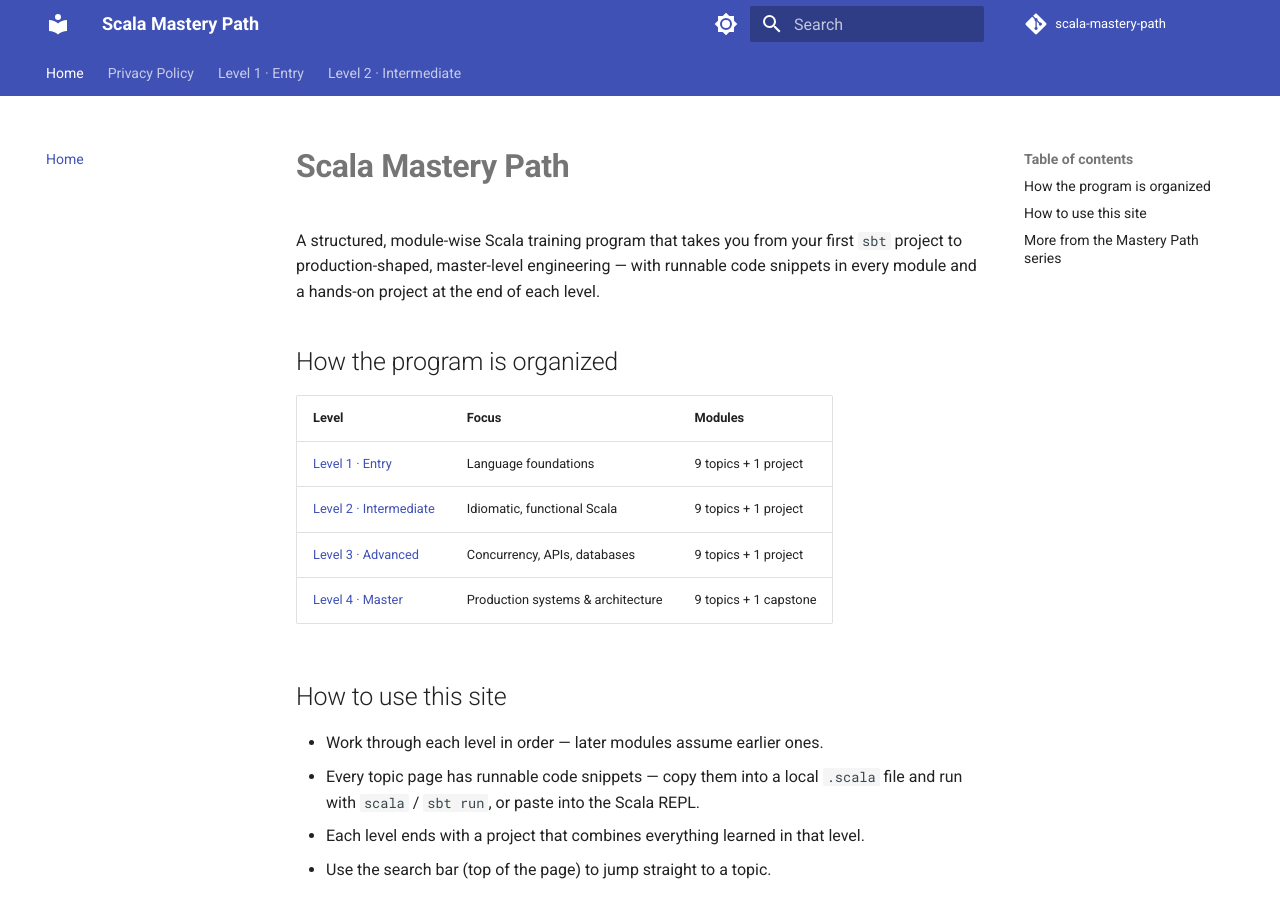
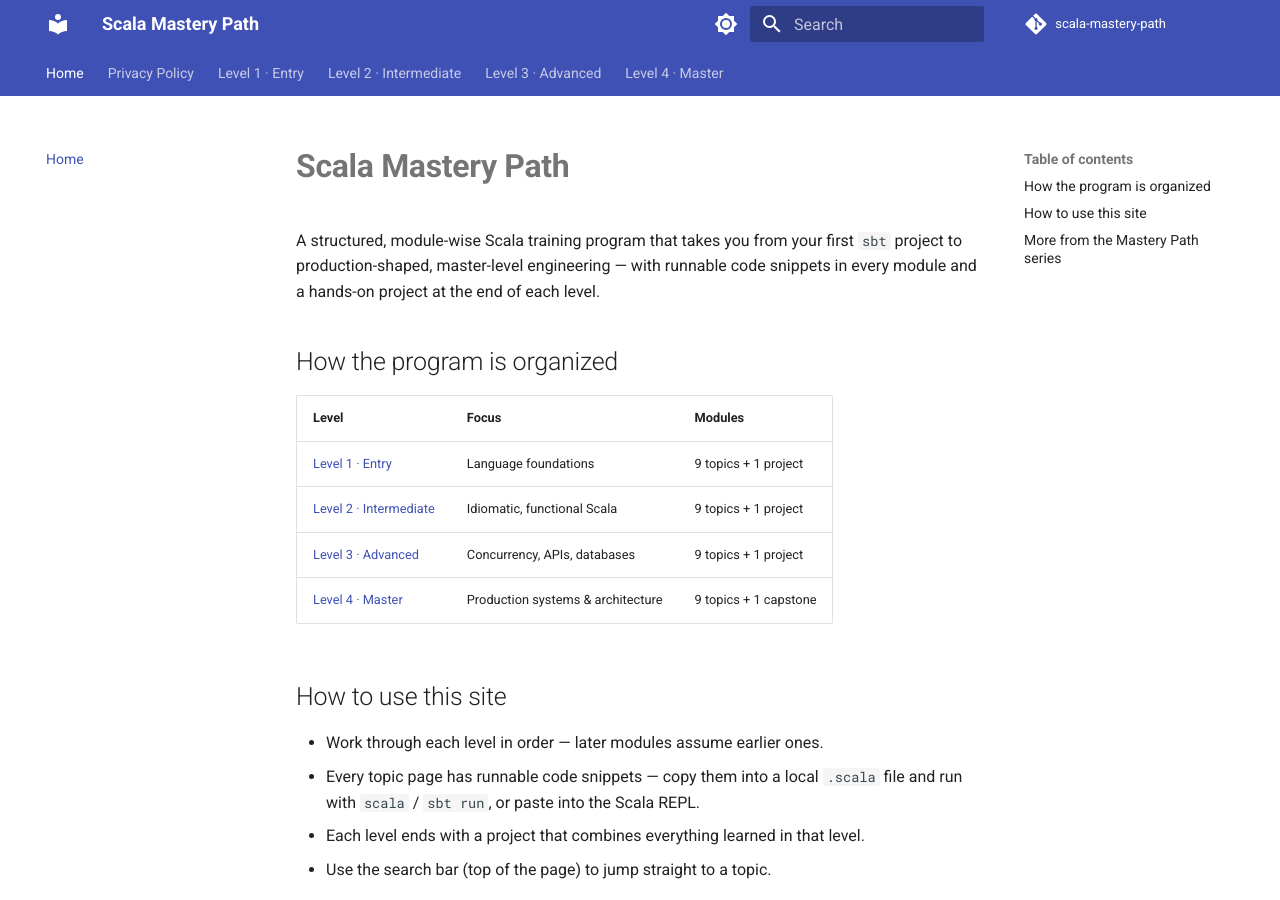
Before and after one commit to SIGILIPELLI/scala-mastery-path, an MkDocs documentation site: the page built from docs/index.md, in a window 1280 px wide and 900 px high. Built offline with MkDocs 1.6.1 and Material for MkDocs 9.7.7, drawn with Linux system fonts in a browser that asks for light colours; comment, search, counter and statistics services are not loaded; part of the change alters nothing that is shown.

Commit message:
Restore finished level(s) to nav/sitemap/homepage
Co-Authored-By: Claude Opus 5 <noreply@anthropic.com>

```diff
--- a/mkdocs.yml
+++ b/mkdocs.yml
@@ -74,7 +74,27 @@ nav:
       - "08 · sbt Deep Dive": level-2/08-sbt-deep-dive.md
       - "09 · For-Comprehensions": level-2/09-for-comprehensions.md
       - "10 · Project — Weather CLI": level-2/10-project-weather-cli.md
-# --- auto-pruned stub levels (see AdSense low-value-content fix) ---
-exclude_docs: |
-  level-3/*.md
-  level-4/*.md
+  - "Level 3 · Advanced":
+      - Overview: level-3/index.md
+      - "01 · Futures & Concurrency": level-3/01-futures-concurrency.md
+      - "02 · Building APIs": level-3/02-building-apis.md
+      - "03 · Databases": level-3/03-databases.md
+      - "04 · Functional Programming Patterns": level-3/04-functional-patterns.md
+      - "05 · Testing Advanced": level-3/05-testing-advanced.md
+      - "06 · Type Classes": level-3/06-type-classes.md
+      - "07 · Higher-Kinded Types Intro": level-3/07-higher-kinded-types.md
+      - "08 · Performance & Profiling": level-3/08-performance-profiling.md
+      - "09 · Akka Actors Basics": level-3/09-akka-actors-basics.md
+      - "10 · Project — REST API + Database Service": level-3/10-project-rest-api-db.md
+  - "Level 4 · Master":
+      - Overview: level-4/index.md
+      - "01 · Advanced Functional Programming": level-4/01-advanced-functional-programming.md
+      - "02 · Distributed Systems with Akka": level-4/02-distributed-systems-akka.md
+      - "03 · Production APIs": level-4/03-production-apis.md
+      - "04 · Security Best Practices": level-4/04-security-best-practices.md
+      - "05 · Testing at Scale & CI": level-4/05-testing-at-scale-ci.md
+      - "06 · Deployment (Docker)": level-4/06-deployment-docker.md
+      - "07 · Performance at Scale": level-4/07-performance-at-scale.md
+      - "08 · Scala 3 Features": level-4/08-scala-3-features.md
+      - "09 · Build Tooling at Scale": level-4/09-build-tooling-at-scale.md
+      - "10 · Capstone Project": level-4/10-capstone-project.md
```
